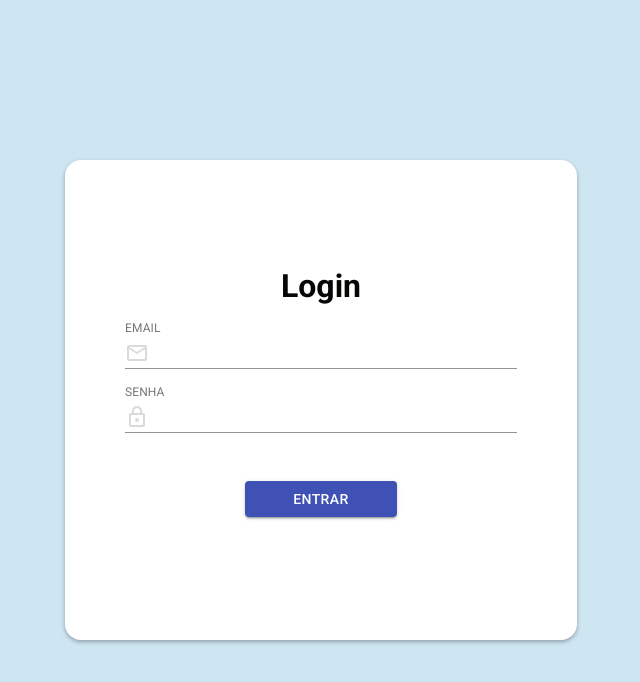
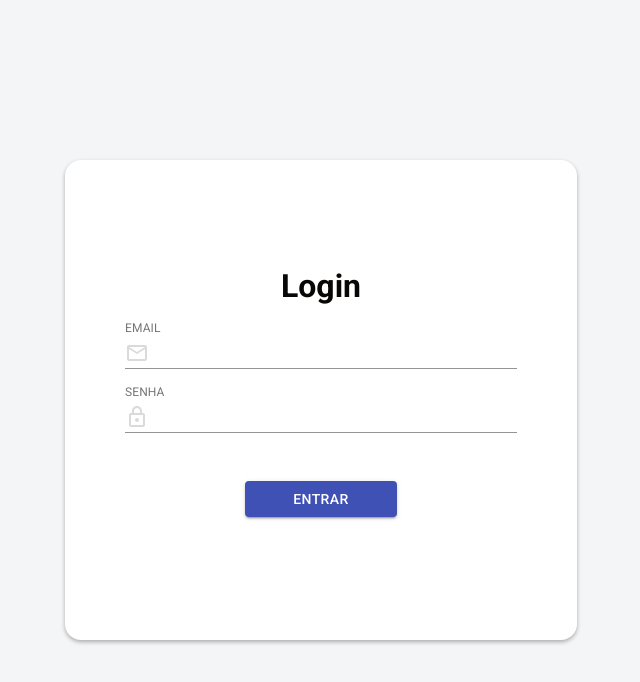
Before and after one commit to brunoeduardodev/HoxProducts, a React (Create React App) app: page / in a window 1280 px wide. Shown: the top 682 px of the page, without its empty margins (319-959 px from the left). Built offline with nearby package versions, Linux system fonts and the light colour scheme.

Commit message:
Changed background color

```diff
--- a/src/styles/theme.ts
+++ b/src/styles/theme.ts
@@ -1,6 +1,6 @@
 const theme = {
   colors: {
-    background: '#CEE5F2',
+    background: '#f4f5f6',
     text: '#080705',
     primary: '#345995',
     secundary: '#FB3640'
```
